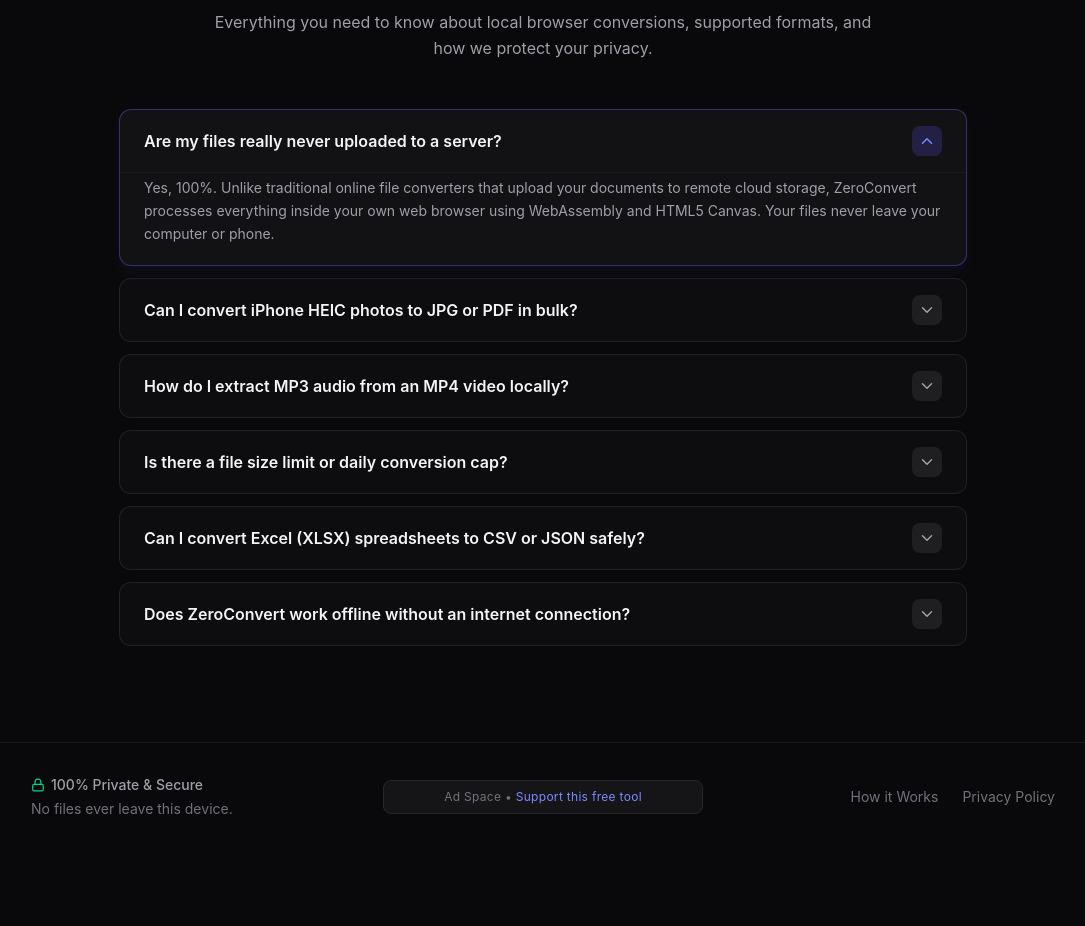
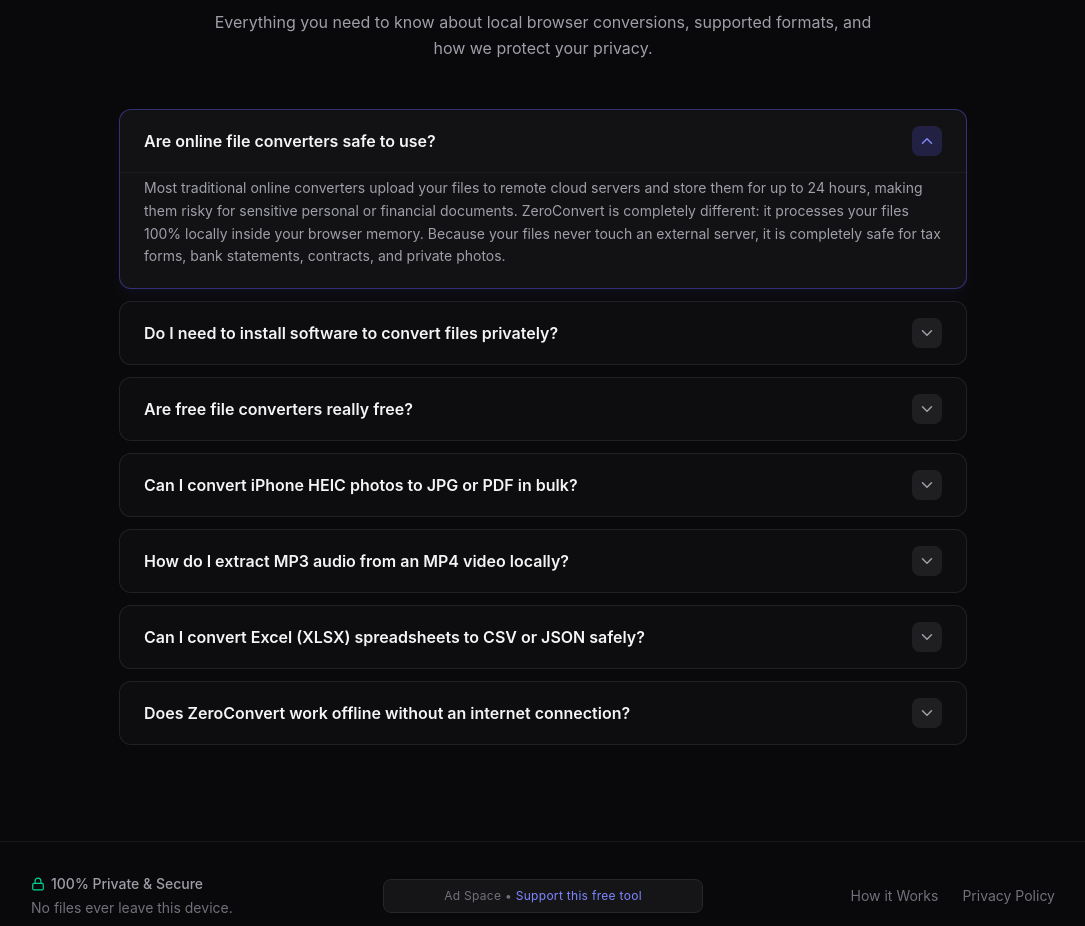
Before and after one commit to pradeeprathod1165/ZeroConvert, a React (Vite) app: page / in a window 1280 px wide. Shown: the part 3002-3928 px from the top of the page, without its empty margins (97-1182 px from the left). Before the commit the page ends 3853 px from the top, so only its background shows below. Built offline with nearby package versions, Linux system fonts and the light colour scheme.

Commit message:
Add more Faq question

```diff
--- a/src/components/SeoSections.jsx
+++ b/src/components/SeoSections.jsx
@@ -271,28 +271,32 @@
 
 const FAQ_ITEMS = [
   {
-    question: "Are my files really never uploaded to a server?",
-    answer: "Yes, 100%. Unlike traditional online file converters that upload your documents to remote cloud storage, ZeroConvert processes everything inside your own web browser using WebAssembly and HTML5 Canvas. Your files never leave your computer or phone."
+    question: "Are online file converters safe to use?",
+    answer: "Most traditional online converters upload your files to remote cloud servers and store them for up to 24 hours, making them risky for sensitive personal or financial documents. ZeroConvert is completely different: it processes your files 100% locally inside your browser memory. Because your files never touch an external server, it is completely safe for tax forms, bank statements, contracts, and private photos."
+  },
+  {
+    question: "Do I need to install software to convert files privately?",
+    answer: "No. Historically, you had to install heavy desktop software to get offline processing and true privacy. ZeroConvert uses modern WebAssembly (WASM) and HTML5 Canvas technology to give you desktop-grade offline privacy and speed directly inside your web browser—with zero software or plugins to install."
+  },
+  {
+    question: "Are free file converters really free?",
+    answer: "Many 'free' online tools bait you with a free trial and then restrict file sizes (e.g., 50MB–100MB caps) or lock you out after 3 daily conversions unless you buy a subscription. Because ZeroConvert uses your own device's processor instead of expensive cloud servers, it is 100% free with no daily conversion caps, no watermarks, and no subscriptions."
   },
   {
     question: "Can I convert iPhone HEIC photos to JPG or PDF in bulk?",
-    answer: "Absolutely. You can drag and drop dozens of Apple HEIC photos at once and convert them into standard JPG, PNG, or WebP files. If you select 'PDF' as the target format for multiple images, ZeroConvert will automatically merge all of them into a single PDF document."
+    answer: "Yes! You can drag and drop dozens of Apple HEIC photos at once and convert them into standard JPG, PNG, or WebP files. If you select 'PDF' as the target format for multiple images, ZeroConvert will automatically merge all of them into a single PDF document."
   },
   {
     question: "How do I extract MP3 audio from an MP4 video locally?",
-    answer: "Simply drop your MP4, MOV, or WebM video into the converter box, select 'MP3' from the format dropdown, and click Convert All. Our embedded FFmpeg engine extracts the high-bitrate audio track directly in your device's memory in seconds."
-  },
-  {
-    question: "Is there a file size limit or daily conversion cap?",
-    answer: "No! Because you aren't using our server bandwidth or cloud storage, we never charge paywalls, watermark your files, or restrict you to '3 free conversions per day'. The only limit is your own device's available RAM."
+    answer: "Simply drop your MP4, MOV, or WebM video into the converter box, select 'MP3' from the format dropdown, and click Convert All. Our embedded FFmpeg WebAssembly engine extracts the high-bitrate audio track directly in your device's RAM in seconds."
   },
   {
     question: "Can I convert Excel (XLSX) spreadsheets to CSV or JSON safely?",
-    answer: "Yes. Financial spreadsheets and customer lists often contain sensitive data that shouldn't be uploaded to third-party websites. ZeroConvert transforms XLSX, CSV, and JSON files locally on your machine so your confidential data stays strictly private."
+    answer: "Yes. Financial spreadsheets and customer lists contain sensitive data that should never be uploaded to third-party web tools. ZeroConvert transforms XLSX, CSV, and JSON files locally on your machine so your confidential rows and columns stay strictly private."
   },
   {
     question: "Does ZeroConvert work offline without an internet connection?",
-    answer: "Yes! Once the webpage and conversion engine are loaded in your browser tab, you can disconnect from Wi-Fi or turn on Airplane Mode and continue converting images, PDFs, spreadsheets, and videos completely offline."
+    answer: "Yes! Once the webpage is open in your browser tab, you can turn off your Wi-Fi or switch to Airplane Mode and continue converting images, PDFs, spreadsheets, and videos completely offline."
   }
 ];
 
```
